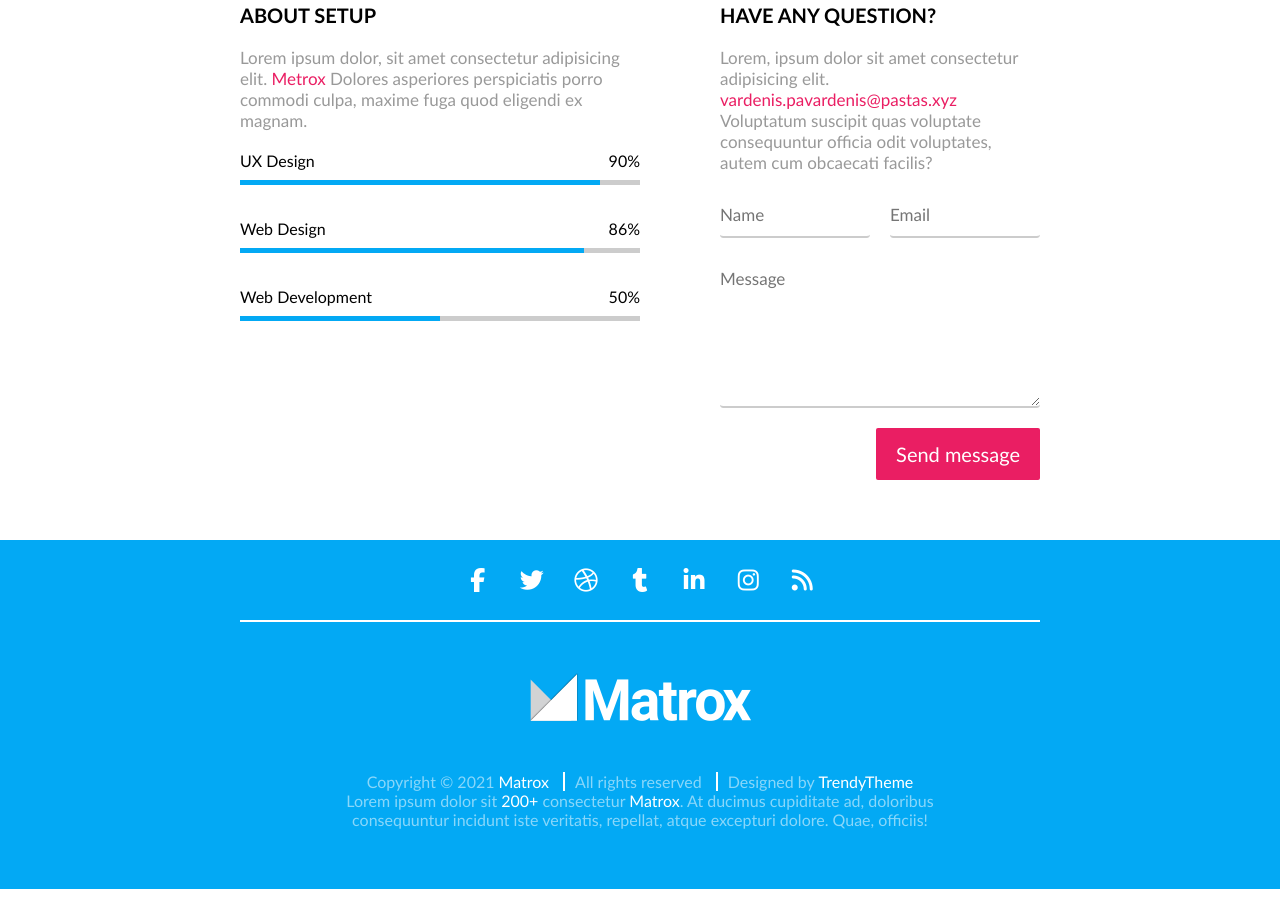
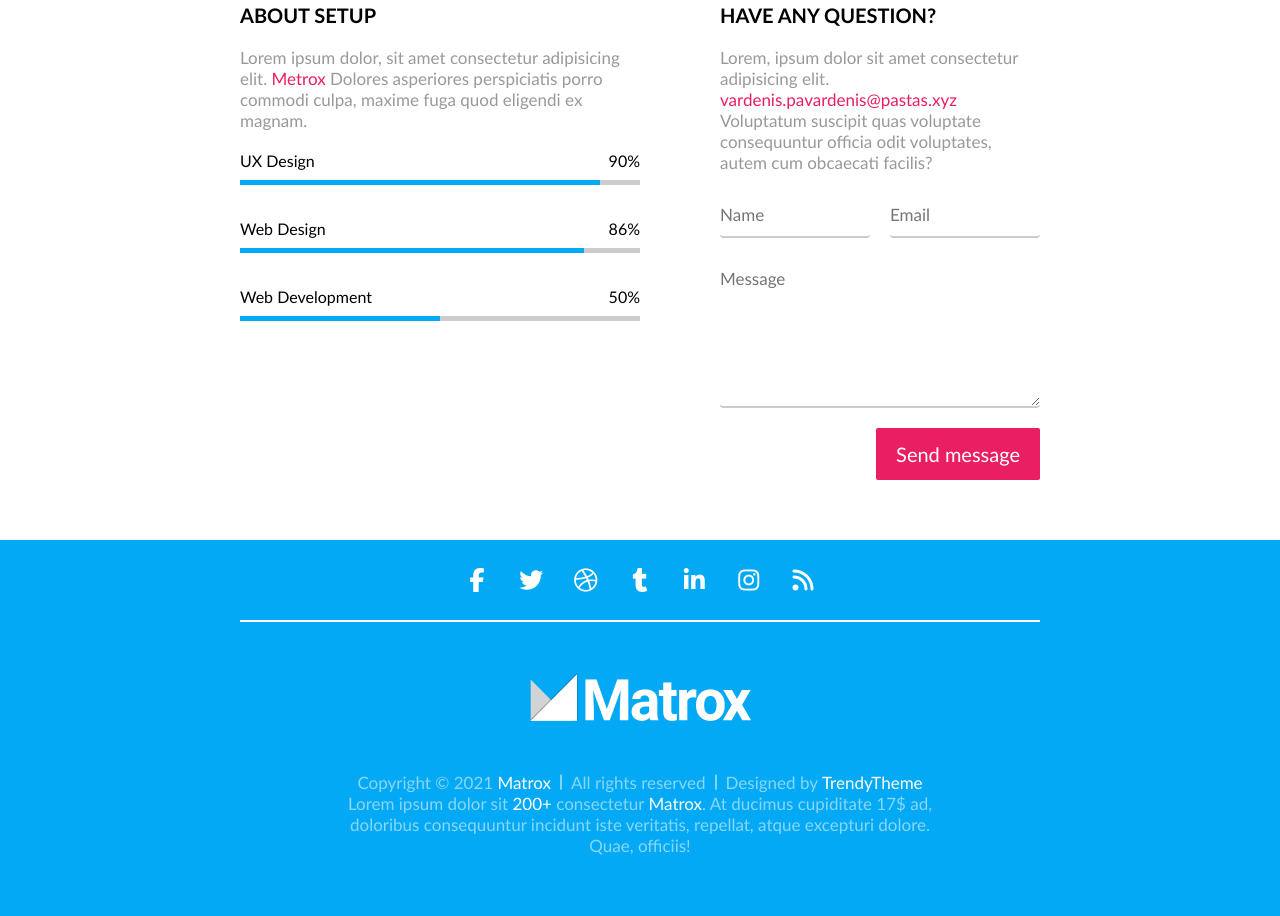
Before and after one commit to ModestaLiatuke/6-coming-soon, a website: page index.html in a window 1280 px wide. Shown: the part 857-1773 px from the top of the page. Before the commit the page ends 1746 px from the top, so only its background shows below. Drawn offline with Linux system fonts and the light colour scheme.

Commit message:
Footer bottom content

```diff
--- a/CSS/pages/home.css
+++ b/CSS/pages/home.css
@@ -110,6 +110,7 @@ main .form > button {
 /* FOOTER: start */
 footer.container {
     padding-top: 0;
+    font-size: 17px;
     text-align: center;
     color: #fff8;
 }
@@ -139,16 +140,44 @@ footer .logo {
     object-position: top;
     margin: 50px 0;
 }
+footer .trio {
+    display: inline-block;
+}
+
 footer .trio > p {
+    float: left;
+    padding: 0 10px;
+    position: relative;
+}
+footer .trio > p::before {
+    content: '';
     display: inline-block;
-    padding: 0 10px;
-    border-left: white solid 2px;
+    width: 1px;
+    height: 70%;
+    background-color: #fff;
+    position: absolute;
+    top: 50%;
+    left: 0%;
+    transform: translate(-50%, -50%);
 }
-footer .trio > p:first-child {
-    border-left: none;
+footer .trio > p:first-child::before {
+    display: none;
 }
+.dollar::after {
+    content: '$';
+}
+
 footer .link {
     color: white;
     text-decoration: none;
 }
+
+@media (max-width: 700px) {
+    footer .trio > p {
+        width: 100%;
+    }
+    footer .trio > p::before {
+        display: none;
+    }
+}
 /* FOOTER: end */
--- a/index.html
+++ b/index.html
@@ -115,7 +115,7 @@
                 <p>All rights reserved</p>
                 <p>Designed by <a href="#" target="_blank" class="link">TrendyTheme</a></p>
             </div>
-            <p>Lorem ipsum dolor sit <a href="#" class="link">200+</a> consectetur <a href="#" class="link">Matrox</a>. At ducimus cupiditate ad, doloribus consequuntur incidunt iste veritatis, repellat, atque excepturi dolore. Quae, officiis!</p>
+            <p>Lorem ipsum dolor sit <a href="#" class="link">200+</a> consectetur <a href="#" class="link">Matrox</a>. At ducimus cupiditate <span class="dollar">17</span> ad, doloribus consequuntur incidunt iste veritatis, repellat, atque excepturi dolore. Quae, officiis!</p>
         </div>
     </footer>
 </body>
```
